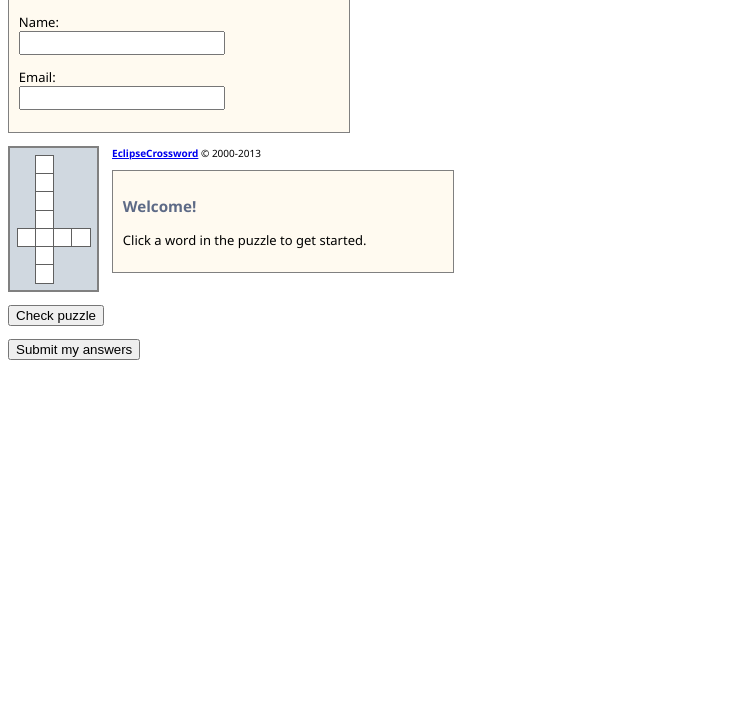
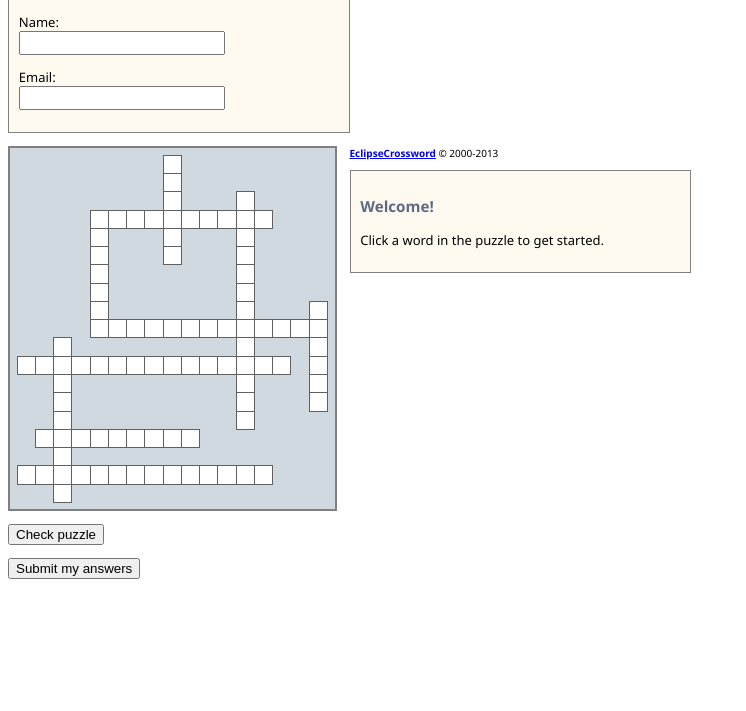
Before and after one commit to marketing318/Crossword, a plain HTML site: page index.html in a window 1280 px wide. Shown: the part 89-800 px from the top of the page, without its empty margins (0-746 px from the left). Drawn offline with Linux system fonts and the light colour scheme.

Commit message:
Update index.html

```diff
--- a/index.html
+++ b/index.html
@@ -1,7 +1,7 @@
 <!DOCTYPE html PUBLIC "-//W3C//DTD XHTML 1.0 Strict//EN" "http://www.w3.org/TR/xhtml1/DTD/xhtml1-strict.dtd">
 <html xmlns="http://www.w3.org/1999/xhtml">
 <head>
-<title>cross</title>
+<title>#EBMPPPM Crossword 1</title>
 <meta name="generator" content="EclipseCrossword" />
 <style type="text/css"><!--
 
@@ -156,10 +156,15 @@ body
 </head>
 <body>
 
-<!-- ✅ FORM WRAPS THE WHOLE PUZZLE -->
-<form id="crossword-form" action="https://script.google.com/macros/s/AKfycby4BkSU3pfFdBDK5MLIkFEU4MZ1gxEgviDsC6os-NIK4En9J2XcTfOEuyS5PJUzT6Fi/exec" method="POST" onsubmit="return PrepareSubmission();">
+<!-- ✅ FORM WRAPS WHOLE PAGE AND POSTS TO YOUR SCRIPT -->
+<form
+  id="crossword-form"
+  action="https://script.google.com/macros/s/AKfycby4BkSU3pfFdBDK5MLIkFEU4MZ1gxEgviDsC6os-NIK4En9J2XcTfOEuyS5PJUzT6Fi/exec"
+  method="POST"
+  onsubmit="return PrepareSubmission();"
+>
 
-<h1>cross</h1>
+<h1>#EBMPPPM Crossword 1</h1>
 <h3 style="margin-top: -1em;"></h3>
 
 <!-- ✅ PLAYER INFO -->
@@ -196,17 +201,25 @@ body
 <td class="ecw-crosswordarea">
 
 <script type="text/javascript"><!--
-	CrosswordWidth = 4;
-	CrosswordHeight = 7;
-	Words = 2;
-	WordLength = new Array(4, 7);
-	Word = new Array("NAIL", "PANCAKE");
-	Clue = new Array("Don't eat it ever",
-"Something you eat in breakfast");
-	AnswerHash = new Array(48510, 45225);
-	WordX = new Array(0, 1);
-	WordY = new Array(4, 0);
-	LastHorizontalWord = 0;
+	CrosswordWidth = 17;
+	CrosswordHeight = 19;
+	Words = 10;
+	WordLength = new Array(10, 13, 15, 9, 14, 6, 13, 7, 6, 9);
+	Word = new Array("MITIGATION", "RETROSPECTIVE", "PROJECT CHARTER", "POTENTIAL", "PRIORITIZATION", "BUDGET", "COMMUNICATION", "MANAGER", "DELAYS", "PORTFOLIO");
+	Clue = new Array("A plan created to handle possible risks",
+"Meetings done at the end of a project to see what worked ?",
+"The document that captures scope, timeline, and objectives",
+"A risk that might occur",
+"Process of selecting the right projects",
+"Something that every project needs before execution",
+"The biggest cause of project failure (lack of )",
+"Someone who leads the team",
+"When projects finish later than expected",
+"The collection of products or projects managed together");
+	AnswerHash = new Array(13943, 93332, 42754, 70371, 82094, 87613, 80992, 12665, 48221, 58651);
+	WordX = new Array(4, 4, 0, 1, 0, 8, 12, 4, 16, 2);
+	WordY = new Array(3, 9, 11, 15, 17, 0, 2, 3, 8, 10);
+	LastHorizontalWord = 4;
 	OnlyCheckOnce = false;
 //-->
 </script>
@@ -683,7 +696,7 @@ from Green Eclipse&mdash;it's free!
 	<button id="checkbutton" type="button" onclick="CheckClick();" style="display: none;">Check puzzle</button>
 </div>
 
-<!-- ✅ NEW: SUBMIT BUTTON -->
+<!-- ✅ SUBMIT BUTTON -->
 <div style="margin-top: 1em;">
 	<button type="submit">Submit my answers</button>
 </div>
@@ -697,4 +710,5 @@ BeginCrossword();
 
 <!-- Created with EclipseCrossword, (C) Copyright 2000-2013 Green Eclipse.  eclipsecrossword.com -->
 
-</body></html>
+</body>
+</html>
```
